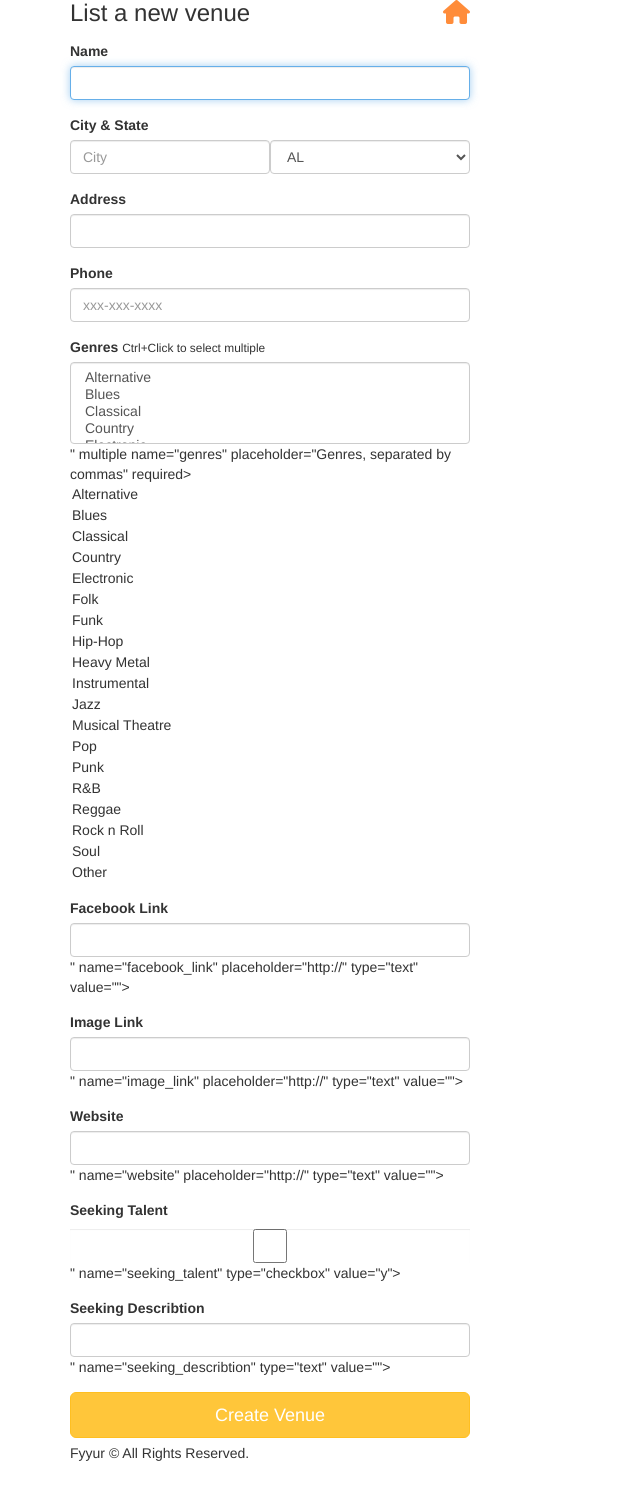
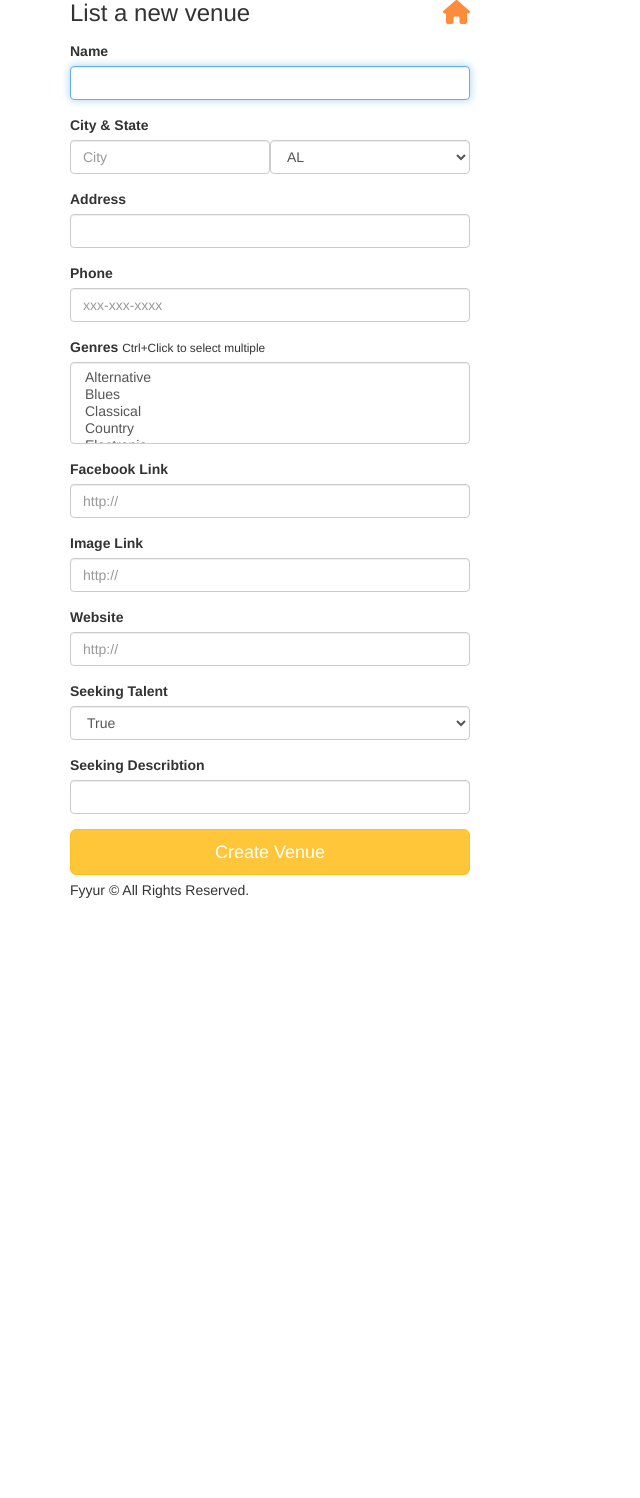
Before and after one commit to AhmedAlsudairi/Fyyur-Artist-Booking-Site, a Flask app: page /venues/create in a window 1280 px wide. Shown: the part 95-1593 px from the top of the page, without its empty margins (0-640 px from the left). After the commit the page ends 993 px from the top, so only its background shows below. Run offline with Flask 2, Linux system fonts and the light colour scheme; some libraries are stand-ins or nearby versions.

Commit message:
fixing form bugs

```diff
--- a/app.py
+++ b/app.py
@@ -8,6 +8,7 @@ import babel
 from flask import Flask, render_template, request, Response, flash, redirect, url_for
 from flask_moment import Moment
 from flask_sqlalchemy import SQLAlchemy
+from sqlalchemy import ARRAY , String
 import logging
 from logging import Formatter, FileHandler
 from flask_wtf import Form
@@ -48,7 +49,7 @@ class Venue(db.Model):
     state = db.Column(db.String(120))
     address = db.Column(db.String(120))
     phone = db.Column(db.String(120))
-    genres = db.Column(db.String(120))
+    genres = db.Column(ARRAY(String))
     image_link = db.Column(db.String(500))
     facebook_link = db.Column(db.String(120))
     website = db.Column(db.String(120))
@@ -65,7 +66,7 @@ class Artist(db.Model):
     city = db.Column(db.String(120))
     state = db.Column(db.String(120))
     phone = db.Column(db.String(120))
-    genres = db.Column(db.String(120))
+    genres = db.Column(ARRAY(String))
     image_link = db.Column(db.String(500))
     facebook_link = db.Column(db.String(120))
     website = db.Column(db.String(120))
@@ -216,14 +217,15 @@ def create_venue_submission():
     city = request.form.get('city', '')
     state = request.form.get('state', '')
     address = request.form.get('address', '')
-    phone = request.form.get('phone', '')
+    phone = request.form.get('phone')
     image_link = request.form.get('image_link', '')
-    genres = request.form.get('genres', '')
+    genres = request.form.getlist('genres')
     facebook_link = request.form.get('facebook_link', '')
     website = request.form.get('website', '')
-    seeking_talent = request.form.get('seeking_talent', '')
+    seeking_talent = request.form.get('seeking_talent') == 'True'
     seeking_describtion = request.form.get('seeking_describtion', '')
-    print(seeking_talent)
+
+    print(genres)
     venue = Venue(name=name, city=city, state=state, address=address, phone=phone, image_link=image_link, genres=genres, facebook_link=facebook_link, website=website, seeking_talent=seeking_talent, seeking_describtion=seeking_describtion)
     db.session.add(venue)
     db.session.commit()
@@ -381,10 +383,10 @@ def edit_artist_submission(artist_id):
     state = request.form.get('state', '')
     phone = request.form.get('phone', '')
     image_link = request.form.get('image_link', '')
-    genres = request.form.get('genres', '')
+    genres = request.form.getlist('genres')
     facebook_link = request.form.get('facebook_link', '')
     website = request.form.get('website', '')
-    seeking_talent = request.form.get('seeking_talent', '')
+    seeking_talent = request.form.get('seeking_talent') == 'True'
     seeking_describtion = request.form.get('seeking_describtion', '')
 
     artist.name = name
@@ -443,10 +445,10 @@ def edit_venue_submission(venue_id):
     address = request.form.get('address', '')
     phone = request.form.get('phone', '')
     image_link = request.form.get('image_link', '')
-    genres = request.form.get('genres', '')
+    genres = request.form.getlist('genres')
     facebook_link = request.form.get('facebook_link', '')
     website = request.form.get('website', '')
-    seeking_talent = request.form.get('seeking_talent', '')
+    seeking_talent = request.form.get('seeking_talent') == 'True'
     seeking_describtion = request.form.get('seeking_describtion', '')
 
     venue.name = name
@@ -492,10 +494,10 @@ def create_artist_submission():
     state = request.form.get('state', '')
     phone = request.form.get('phone', '')
     image_link = request.form.get('image_link', '')
-    genres = request.form.get('genres', '')
+    genres = request.form.getlist('genres')
     facebook_link = request.form.get('facebook_link', '')
     website = request.form.get('website', '')
-    seeking_talent = request.form.get('seeking_talent', '')
+    seeking_talent = request.form.get('seeking_talent') == 'True'
     seeking_describtion = request.form.get('seeking_describtion', '')
 
     artist = Artist(name=name, city=city, state=state, phone=phone, image_link=image_link, genres=genres, facebook_link=facebook_link, website=website, seeking_talent=seeking_talent, seeking_describtion=seeking_describtion)
--- a/forms.py
+++ b/forms.py
@@ -1,7 +1,7 @@
 from datetime import datetime
 from flask_wtf import Form
 from wtforms import StringField, SelectField, SelectMultipleField, DateTimeField, BooleanField
-from wtforms.validators import DataRequired, AnyOf, URL
+from wtforms.validators import DataRequired, AnyOf, URL, Regexp
 
 class ShowForm(Form):
     artist_id = StringField(
@@ -83,13 +83,13 @@ class VenueForm(Form):
         'address', validators=[DataRequired()]
     )
     phone = StringField(
-        'phone'
+        'phone', validators=[Regexp('^\s*(?:\+?(\d{1,3}))?[-. (]*(\d{3})[-. )]*(\d{3})[-. ]*(\d{4})(?: *x(\d+))?\s*$')]
     )
     image_link = StringField(
         'image_link'
     )
     genres = SelectMultipleField(
-        # TODO implement enum restriction
+
         'genres', validators=[DataRequired()],
         choices=[
             ('Alternative', 'Alternative'),
@@ -119,8 +119,12 @@ class VenueForm(Form):
     website = StringField(
         'website', validators=[URL()]
     )
-    seeking_talent = BooleanField(
-        'seeking_talent'
+    seeking_talent = SelectField(
+        'seeking_talent',
+        choices=[
+            ('True', 'True'),
+            ('False', 'False'),
+        ]
     )
     seeking_describtion = StringField(
         'seeking_talent'
@@ -191,13 +195,13 @@ class ArtistForm(Form):
     )
     phone = StringField(
         # TODO implement validation logic for state
-        'phone'
+        'phone', validators=[Regexp('^\s*(?:\+?(\d{1,3}))?[-. (]*(\d{3})[-. )]*(\d{3})[-. ]*(\d{4})(?: *x(\d+))?\s*$')]
     )
     image_link = StringField(
         'image_link'
     )
     genres = SelectMultipleField(
-        # TODO implement enum restriction
+
         'genres', validators=[DataRequired()],
         choices=[
             ('Alternative', 'Alternative'),
@@ -222,14 +226,18 @@ class ArtistForm(Form):
         ]
     )
     facebook_link = StringField(
-        # TODO implement enum restriction
+
         'facebook_link', validators=[URL()]
     )
     website = StringField(
         'website', validators=[URL()]
     )
-    seeking_talent = BooleanField(
-        'seeking_talent'
+    seeking_talent = SelectField(
+        'seeking_talent',
+        choices=[
+            ('True', 'True'),
+            ('False', 'False'),
+        ]
     )
     seeking_describtion = StringField(
         'seeking_describtion'
--- a/templates/forms/new_venue.html
+++ b/templates/forms/new_venue.html
@@ -30,27 +30,27 @@
       <div class="form-group">
         <label for="genres">Genres</label>
         <small>Ctrl+Click to select multiple</small>
-        {{ form.genres(class_ = 'form-control', placeholder='Genres, separated by commas', id=form.genres, autofocus = true) }}
+        {{ form.genres(class_ = 'form-control', placeholder='Genres, separated by commas', autofocus = true) }}
       </div>
       <div class="form-group">
           <label for="facebook_link">Facebook Link</label>
-          {{ form.facebook_link(class_ = 'form-control', placeholder='http://', id=form.facebook_link, autofocus = true) }}
+          {{ form.facebook_link(class_ = 'form-control', placeholder='http://',  autofocus = true) }}
         </div>
         <div class="form-group">
           <label for="image_link">Image Link</label>
-          {{ form.image_link(class_ = 'form-control', placeholder='http://', id=form.image_link, autofocus = true) }}
+          {{ form.image_link(class_ = 'form-control', placeholder='http://',  autofocus = true) }}
         </div>
         <div class="form-group">
           <label for="website">Website</label>
-          {{ form.website(class_ = 'form-control', placeholder='http://', id=form.website, autofocus = true) }}
+          {{ form.website(class_ = 'form-control', placeholder='http://',  autofocus = true) }}
         </div>
         <div class="form-group">
           <label for="seeking_talent">Seeking Talent</label>
-          {{ form.seeking_talent(class_ = 'form-control ', id=form.seeking_talent, autofocus = true) }}
+          {{ form.seeking_talent(class_ = 'form-control ',  autofocus = true) }}
         </div>
         <div class="form-group">
           <label for="seeking_describtion">Seeking Describtion</label>
-          {{ form.seeking_describtion(class_ = 'form-control ', id=form.seeking_describtion, autofocus = true) }}
+          {{ form.seeking_describtion(class_ = 'form-control ',  autofocus = true) }}
         </div>
       <input type="submit" value="Create Venue" class="btn btn-primary btn-lg btn-block">
     </form>
```
Also changed, not shown: migrations/versions/25302b802fca_.py (added, +30 -0 lines), migrations/versions/7b41832f6810_.py (added, +30 -0 lines), templates/forms/new_artist.html (+6 -6 lines).
